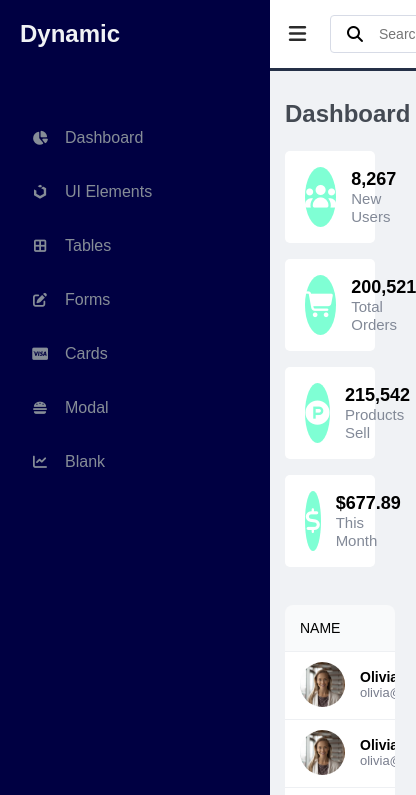
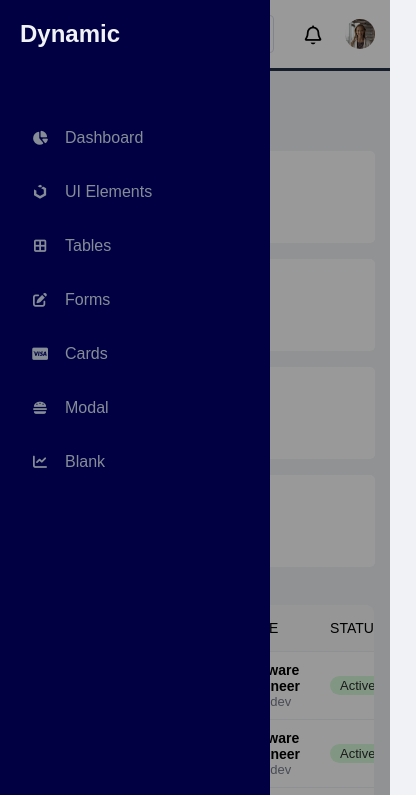
Before and after one commit to shahdosamaa/Dashboard, a plain HTML site: page index.html in a window 390 px wide. Both pictures are taken after a click on the element 27 px from the left and 34 px from the top of the page. Shown: the top 795 px of the page, 416 px wide, since content can reach past the window. Drawn offline with nearby package versions, Linux system fonts and the light colour scheme.

Commit message:
refactor: clean up menu toggle and overlay logic

```diff
--- a/index.html
+++ b/index.html
@@ -24,6 +24,7 @@
 </div>
 
     </section>
+    <div class="overlay"></div>
     <section class="interface">
         <div class="navigation">
             <div class="n1">
--- a/scripts/dashboard.js
+++ b/scripts/dashboard.js
@@ -1,16 +1,28 @@
 const menuBtn = document.querySelector('.menu-btn');
 const menu = document.querySelector('.menu');
 const mainContent = document.getElementById('main-content');
+const dashboardContent = mainContent.innerHTML;
 
-const dashboardContent = mainContent.innerHTML;
+const overlay = document.createElement('div');
+overlay.classList.add('overlay');
+document.body.appendChild(overlay);
+
+function closeMenu() {
+    menu.classList.remove('active');
+    overlay.classList.remove('active');
+}
 
 menuBtn.addEventListener('click', () => {
     menu.classList.toggle('active');
+    overlay.classList.toggle('active');
 });
+
+overlay.addEventListener('click', closeMenu);
 
 document.querySelectorAll('.items li').forEach(li => {
     li.addEventListener('click', e => {
     e.preventDefault();
+
     const link = li.querySelector('a');
     const page = link.getAttribute('data-page');
 
@@ -22,11 +34,14 @@ document.querySelectorAll('.items li').forEach(li => {
         .then(html => {
             mainContent.innerHTML = html;
         })
-                .catch(err => console.error('Error loading page:', err));
+        .catch(err => {
+            console.error('Error loading page:', err);
+            mainContent.innerHTML = "<p style='color:red;'>Error loading page</p>";
+        });
     }
 
     if (window.innerWidth <= 768) {
-            menu.classList.remove('active');
+        closeMenu();
     }
     });
 });
--- a/styles/dashboard.css
+++ b/styles/dashboard.css
@@ -221,7 +221,10 @@ tbody tr td {
     width: 270px;
     position: fixed;
     left: -270px;
+    top: 0;
+    height: 100%;
     transition: 0.3s ease;
+    z-index: 1000;
 }
     .menu.active {
     left: 0px;
@@ -232,12 +235,10 @@ tbody tr td {
     .interface {
     width: 100%;
     margin-left: 0px;
-    display: inline-block;
 }
-.menu.active~ .interface {
-    width: calc(100% - 270px);
-    margin-left: 270px;
-    transition: 0.3s ease;
+    .menu.active ~ .interface {
+    width: 100%;
+    margin-left: 0px;
 }
     .interface .navigation {
     width: 100%;
@@ -259,6 +260,20 @@ tbody tr td {
 table {
     width: 100%;
     border-collapse: collapse;
+}
+    .overlay {
+    position: fixed;
+    top: 0;
+    left: 0;
+    width: 100%;
+    height: 100%;
+    background: rgba(0,0,0,0.4);
+    display: none;
+    z-index: 999;
+}
+
+    .overlay.active {
+    display: block;
 }
 }
 
```
Lines whose indentation alone changed are shown as unchanged.
